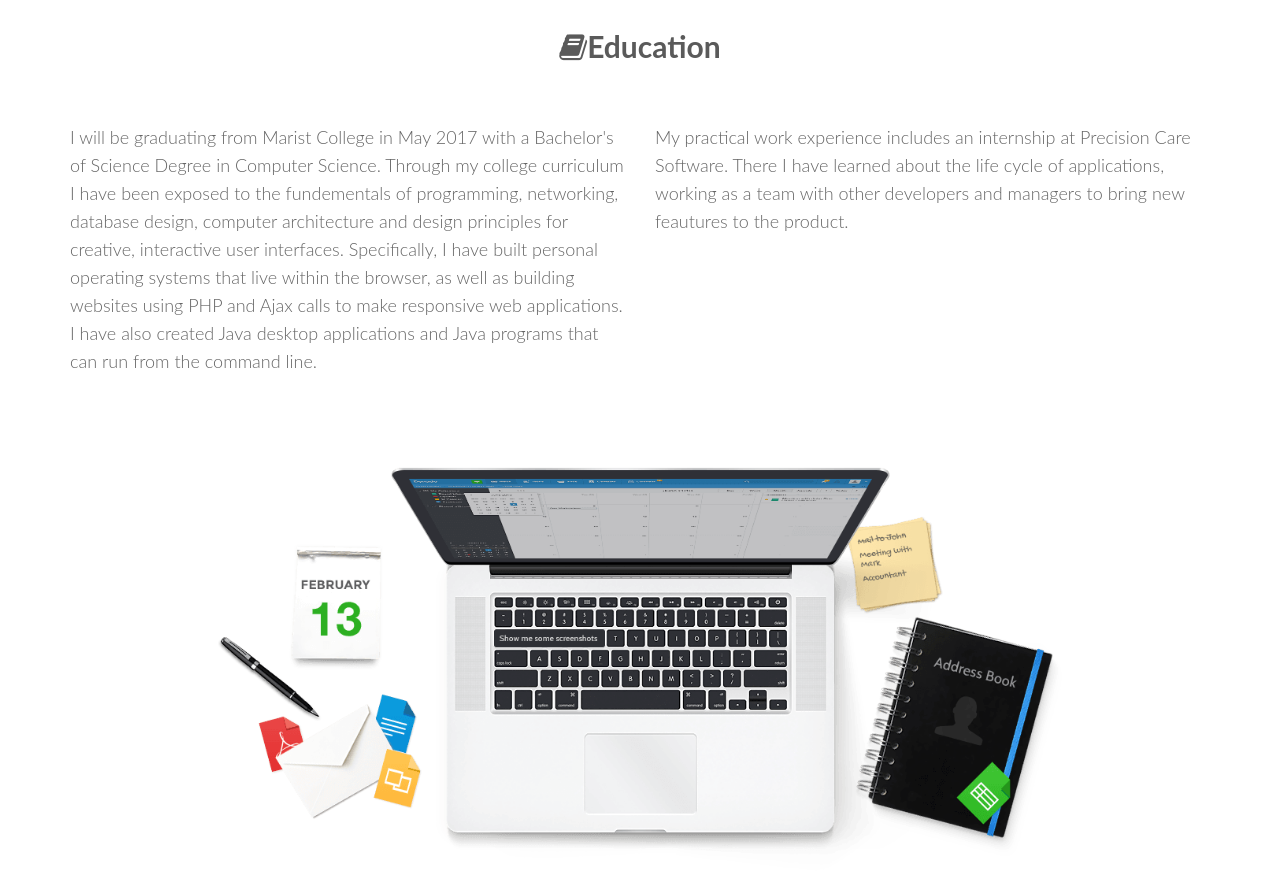
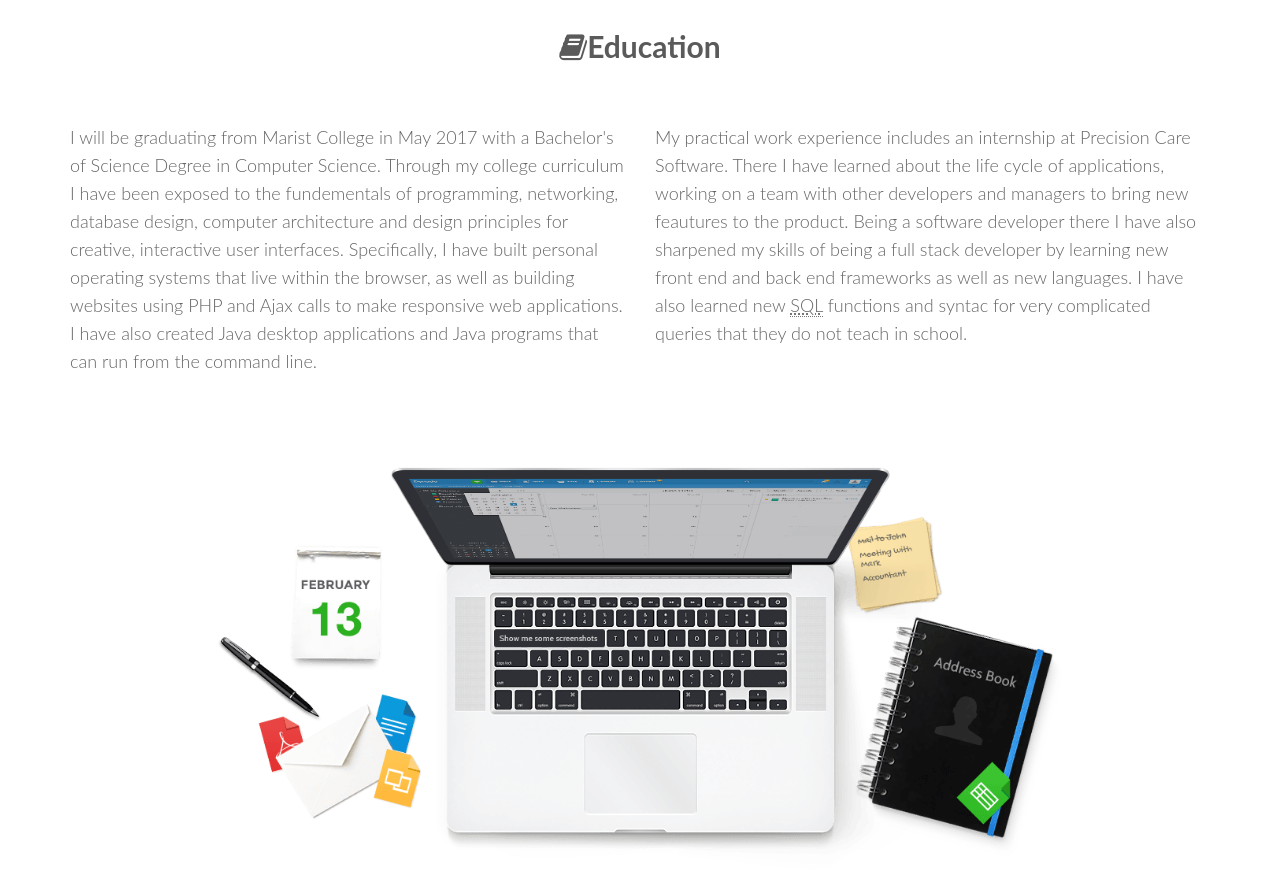
Before and after one commit to kylebradshaw18/Kyles-Website, a plain HTML site: page index.html in a window 1280 px wide. Shown: the part 840-1723 px from the top of the page. Drawn offline with Linux system fonts and the light colour scheme.

Commit message:
Added more information to the website

```diff
--- a/index.html
+++ b/index.html
@@ -30,7 +30,10 @@
           </p>
           <p class="col-md-6">
             My practical work experience includes an internship at Precision Care Software. There I have learned about the
-            life cycle of applications, working as a team with other developers and managers to bring new feautures to the product.
+            life cycle of applications, working on a team with other developers and managers to bring new feautures to the product.
+            Being a software developer there I have also sharpened my skills of being a full stack developer by learning new front end and back end
+            frameworks as well as new languages. I have also learned new <abbr title="Structured Query Language">SQL</abbr> functions and syntac
+            for very complicated queries that they do not teach in school.
           </p>
         </div>
       </div>
```
